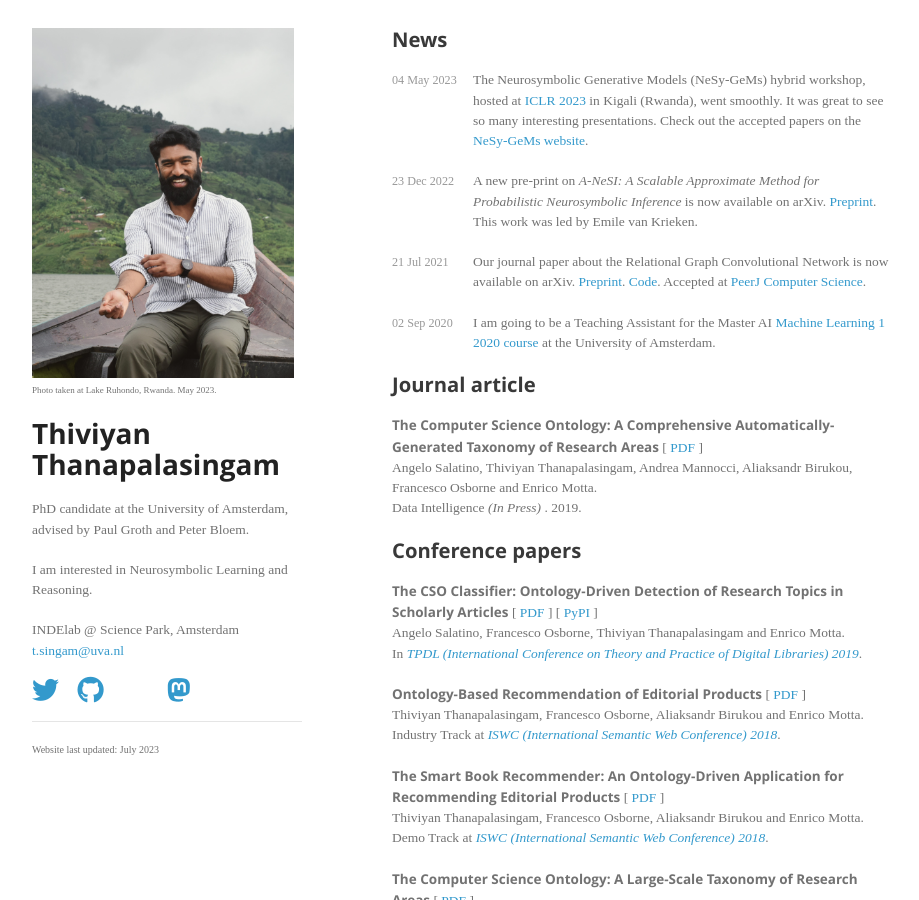
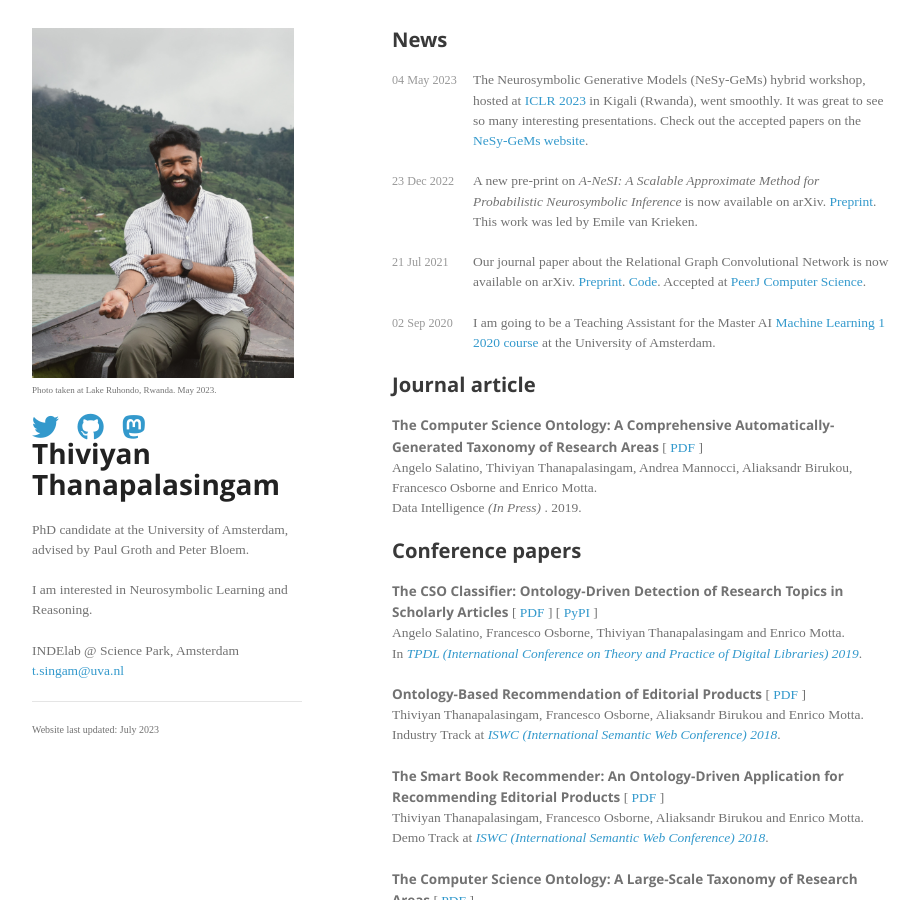
Before and after one commit to thiviyanT/website, a Jekyll site: the page built from index.html, in a window 1280 px wide and 900 px high. Shown: the whole window, without its empty margins (178-1097 px from the left). Built offline with Jekyll 4.4.1, drawn with Linux system fonts in a browser that asks for light colours; nearby versions of some CDN libraries; some web fonts are replaced; the list of posts is cut into pages by our own code; a style sheet for code colours, icons or effects is not loaded.

Commit message:
Update header.html

```diff
--- a/_includes/header.html
+++ b/_includes/header.html
@@ -1,6 +1,16 @@
 <header>
     <img src="/assets/images/DSC_7389.JPG" height="350" alt="Thiviyan Thanapalasingam">
     <p style="font-size: 9px;">Photo taken at Lake Ruhondo, Rwanda. May 2023.</p>
+
+    <span id="links">
+        <a href="https://twitter.com/ThiviyanSingam"><i class="fa-brands fa-twitter fa-2xl"></i></a>
+        <a href="https://github.com/thiviyanT"><i class="fa-brands fa-github fa-2xl"></i></a>
+        <a rel="me" href="https://sigmoid.social/@thiviyan"><i class="fa-brands fa-mastodon fa-2xl"></i></a>
+        <a href="https://scholar.google.com/citations?user=F2PvjdUAAAAJ"><i class="ai ai-google-scholar ai-2x"></i></a>
+        <a href="https://dblp.org/pers/hd/t/Thanapalasingam:Thiviyan"><i class="ai ai-dblp ai-2x"></i></a>
+        <a href="https://orcid.org/0000-0002-0170-9105"><i class="ai ai-orcid ai-2x"></i></a>
+    </span>
+
     <h1>Thiviyan Thanapalasingam</h1>
     <p>PhD candidate at the University of Amsterdam, advised by Paul Groth and Peter Bloem.</p>
     <p>I am interested in Neurosymbolic Learning and Reasoning.</p>
@@ -8,14 +18,6 @@
     <p>INDElab @ Science Park, Amsterdam<br>
     <a href="mailto:t.singam@uva.nl">t.singam@uva.nl</a><br>
     </p>
-    <span id="links">
-        <a href="https://twitter.com/ThiviyanSingam"><i class="fa-brands fa-twitter fa-2xl"></i></a>
-        <a href="https://github.com/thiviyanT"><i class="fa-brands fa-github fa-2xl"></i></a>
-        <a href="https://scholar.google.com/citations?user=F2PvjdUAAAAJ"><i class="ai ai-google-scholar ai-2x"></i></a>
-        <a href="https://dblp.org/pers/hd/t/Thanapalasingam:Thiviyan"><i class="ai ai-dblp ai-2x"></i></a>
-        <a href="https://orcid.org/0000-0002-0170-9105"><i class="ai ai-orcid ai-2x"></i></a>
-        <a rel="me" href="https://sigmoid.social/@thiviyan"><i class="fa-brands fa-mastodon fa-2xl"></i></a>
-    </span>
     <hr style="margin: 20px 0;">
     <p style="margin:10px 0;font-size: 10px;">Website last updated: July 2023</p>
 
```
